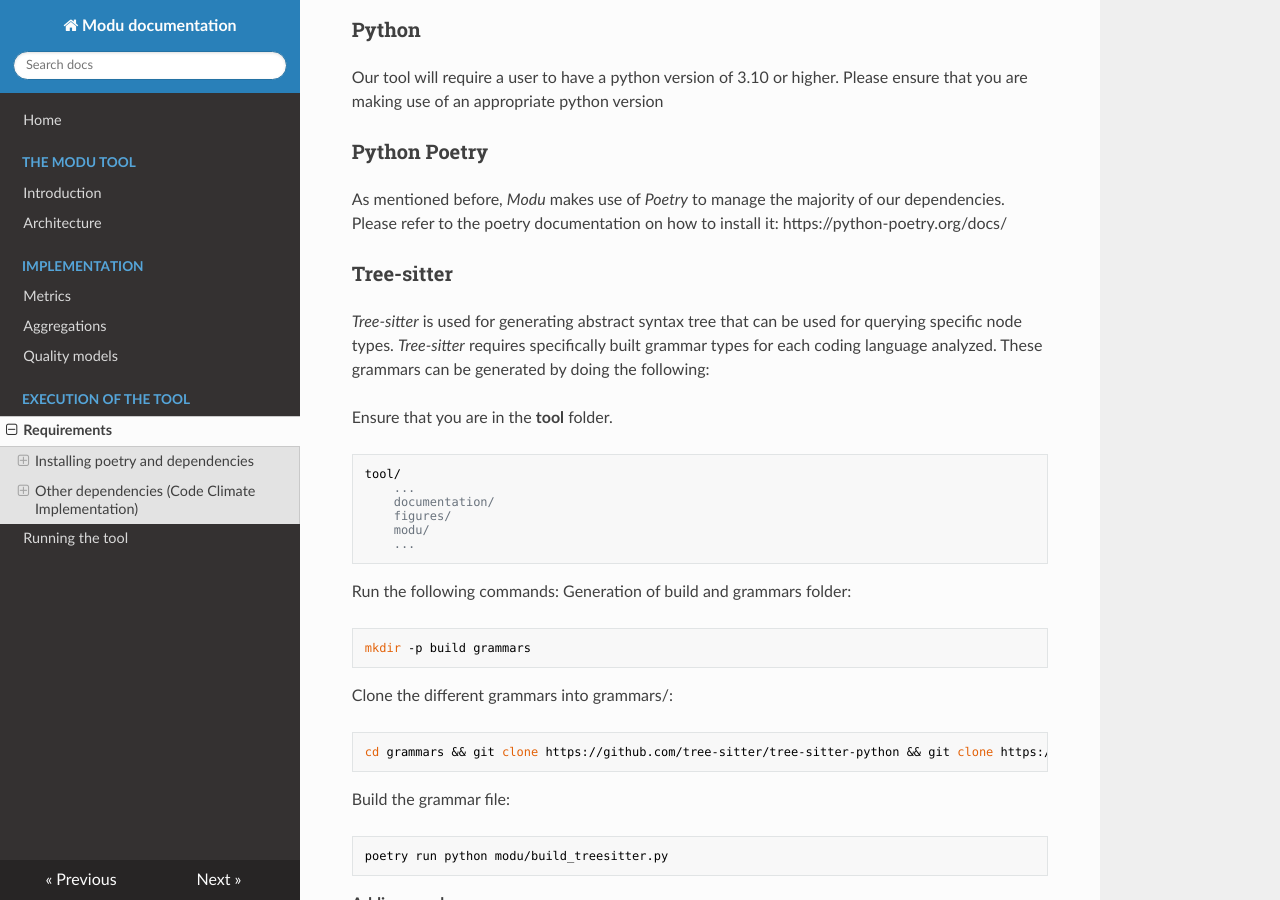
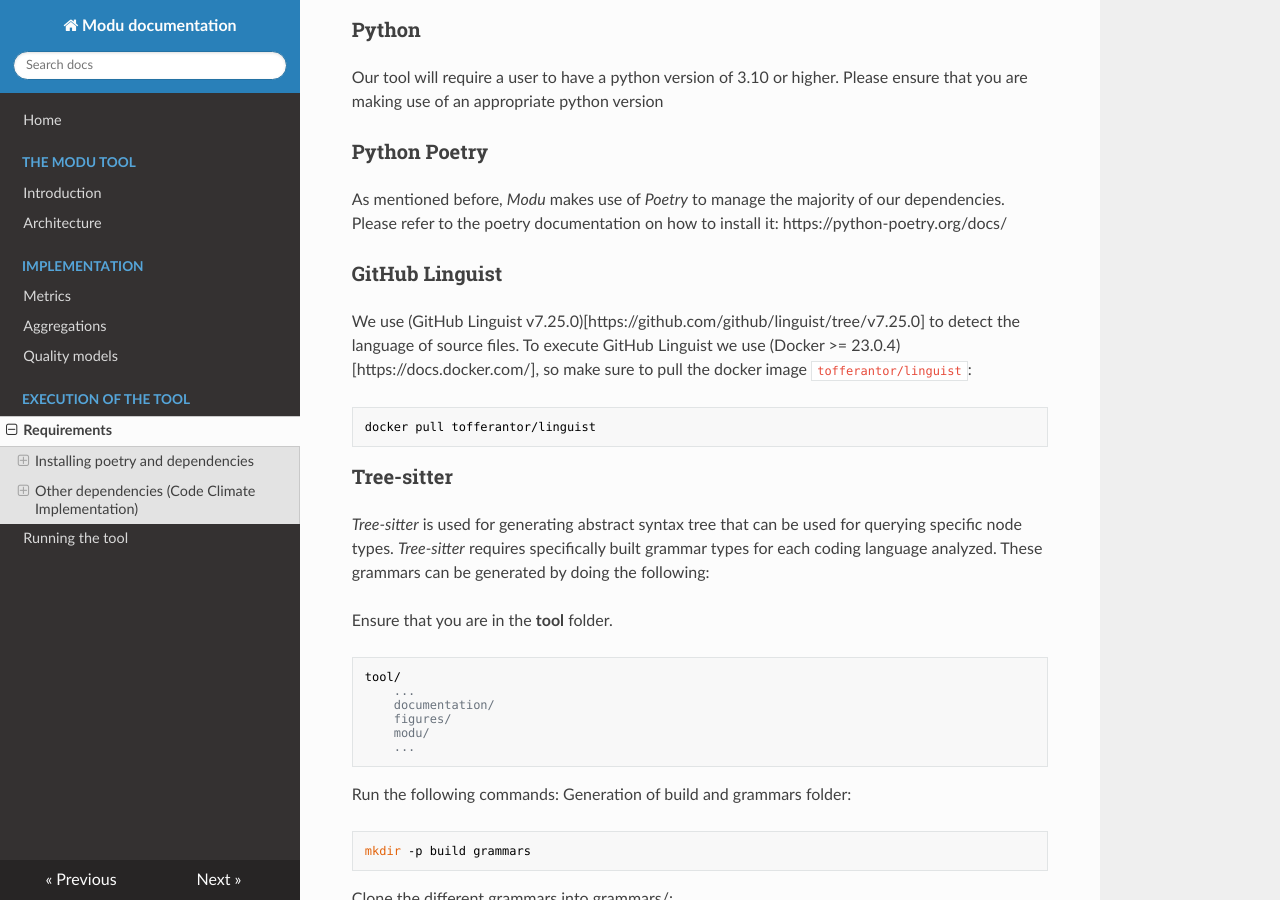
Before and after one commit to parameterIT/tool, an MkDocs documentation site: the page built from documentation/docs/requirements.md, in a window 1280 px wide and 900 px high, scrolled down 368 px. Built offline with MkDocs 1.6.1, drawn with Linux system fonts in a browser that asks for light colours; nearby versions of some CDN libraries.

Commit message:
Add GitHub Linguist to requirements.md

````diff
--- a/documentation/docs/requirements.md
+++ b/documentation/docs/requirements.md
@@ -8,6 +8,16 @@ As part of the project was implementing an existing quality model, we have a cou
 Our tool will require a user to have a python version of 3.10 or higher. Please ensure that you are making use of an appropriate python version
 ### Python Poetry
 As mentioned before, _Modu_ makes use of _Poetry_ to manage the majority of our dependencies. Please refer to the poetry documentation on how to install it: https://python-poetry.org/docs/
+
+### GitHub Linguist
+
+We use (GitHub Linguist v7.25.0)[https://github.com/github/linguist/tree/v7.25.0] to detect the language of source files.
+To execute GitHub Linguist we use (Docker >= 23.0.4)[https://docs.docker.com/], so make sure to pull the docker image `tofferantor/linguist`:
+
+```shell
+docker pull tofferantor/linguist
+```
+
 ### Tree-sitter
 _Tree-sitter_ is used for generating abstract syntax tree that can be used for querying specific node types. _Tree-sitter_ requires specifically built grammar types for each coding language analyzed. These grammars can be generated by doing the following:
 
````
